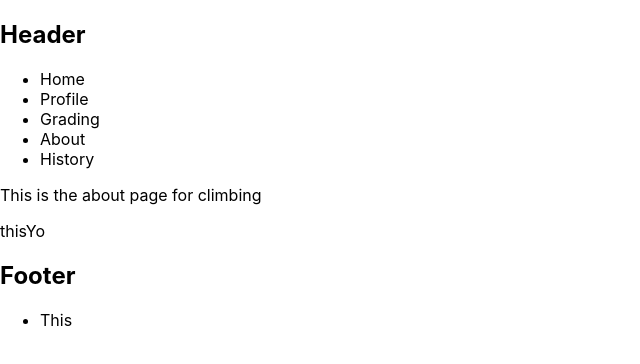
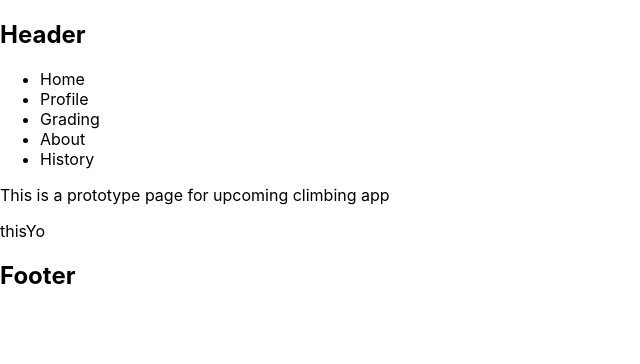
Before and after one commit to b3arrr/Climbing_Web_App, a React (Create React App) app: page /about in a window 1280 px wide. Shown: the top 364 px of the page, without its empty margins (0-640 px from the left). Built offline with nearby package versions, Linux system fonts and the light colour scheme.

Commit message:
wip on routing

```diff
--- a/package.json
+++ b/package.json
@@ -8,6 +8,7 @@
     "@testing-library/user-event": "^13.5.0",
     "react": "^18.3.1",
     "react-dom": "^18.3.1",
+    "react-router-dom": "^6.26.2",
     "react-scripts": "5.0.1",
     "web-vitals": "^2.1.4"
   },
--- a/src/App.js
+++ b/src/App.js
@@ -1,11 +1,17 @@
 import "./App.css";
+import { BrowserRouter as Router, Route, Routes } from "react-router-dom";
 import AboutPage from "./pages/AboutPage";
+import GradePage from "./pages/GradePage";
 
 function App() {
     return (
         <>
-            <AboutPage />
-
+            <Router>
+                <Routes>
+                    <Route path="/about" element={<AboutPage />} />
+                    <Route path="/grade" element={<GradePage />} />
+                </Routes>
+            </Router>
         </>
 
         /*    <div id="grades">
--- a/src/components/Footer.jsx
+++ b/src/components/Footer.jsx
@@ -3,9 +3,6 @@
         <>
             <nav>
                 <h1>Footer</h1>
-                <ul>
-                    <li>This</li>
-                </ul>
             </nav>
         </>
     )
--- a/src/constants/data.js
+++ b/src/constants/data.js
@@ -2,7 +2,7 @@
 const userData = {
     about: {
         title:
-        "This is the about page for climbing",
+        "This is a prototype page for upcoming climbing app",
         description: [
             `This is a description`,
             `This is another line of description`,
--- a/src/pages/AboutPage.jsx
+++ b/src/pages/AboutPage.jsx
@@ -2,13 +2,10 @@
 import About from "../components/About";
 export default function AboutPage() {
     return (
-        <>
          <ContainerBlock>
             <About/>
-
           </ContainerBlock>
 
-        </>
 
     );
 }
```
Also changed, not shown: src/logo.svg (deleted), 1 other file (tests, documents, lock files or other folders).
